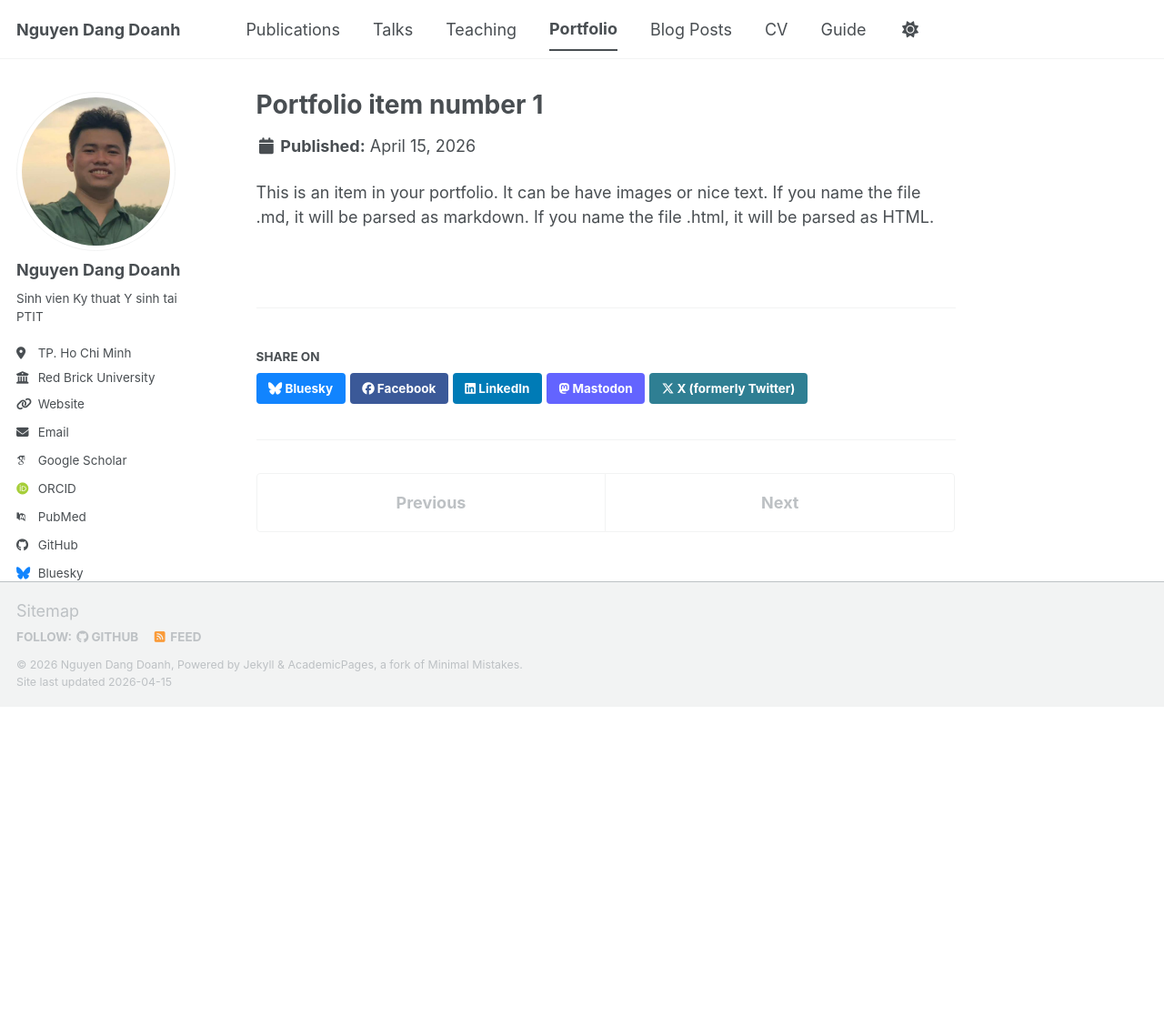
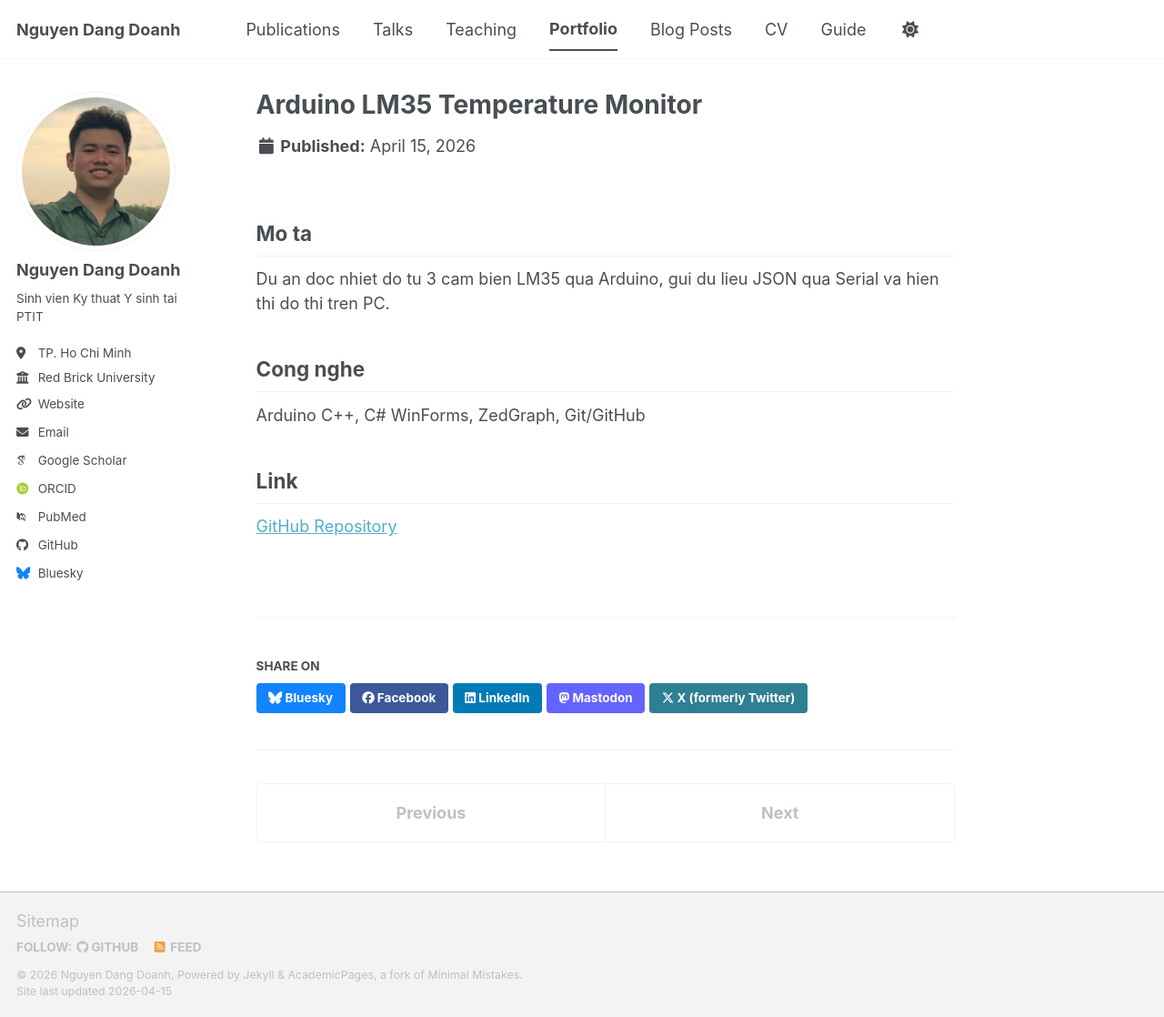
Before and after one commit to NguyenDangDoanh/NguyenDangDoanh.github.io, a Jekyll site: the page built from _portfolio/portfolio-1.md, in a window 1280 px wide and 1118 px high. Shown: the whole window at 91% size. Built offline with Jekyll 4.4.1, drawn with Linux system fonts in a browser that asks for light colours; some web fonts are replaced; a script bundle is joined from its source files by our own code; library files that are not in the unit come from our copies.

Commit message:
feat: them du an Arduino vao portfolio

```diff
--- a/_portfolio/portfolio-1.md
+++ b/_portfolio/portfolio-1.md
@@ -1,7 +1,15 @@
 ---
-title: "Portfolio item number 1"
-excerpt: "Short description of portfolio item number 1<br/><img src='/images/500x300.png'>"
+title: "Arduino LM35 Temperature Monitor"
+excerpt: "He thong giam sat nhiet do LM35 voi Arduino"
 collection: portfolio
 ---
 
-This is an item in your portfolio. It can be have images or nice text. If you name the file .md, it will be parsed as markdown. If you name the file .html, it will be parsed as HTML.
+## Mo ta
+Du an doc nhiet do tu 3 cam bien LM35 qua Arduino,
+gui du lieu JSON qua Serial va hien thi do thi tren PC.
+
+## Cong nghe
+Arduino C++, C# WinForms, ZedGraph, Git/GitHub
+
+## Link
+[GitHub Repository](https://github.com/NguyenDangDoanh/Arduino_LM35_TempMonitor)
```
